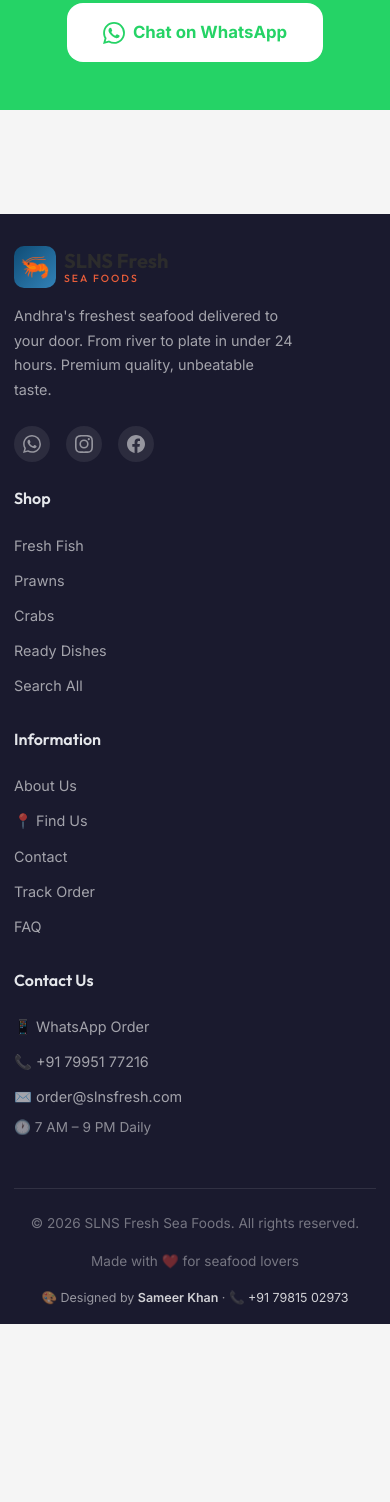
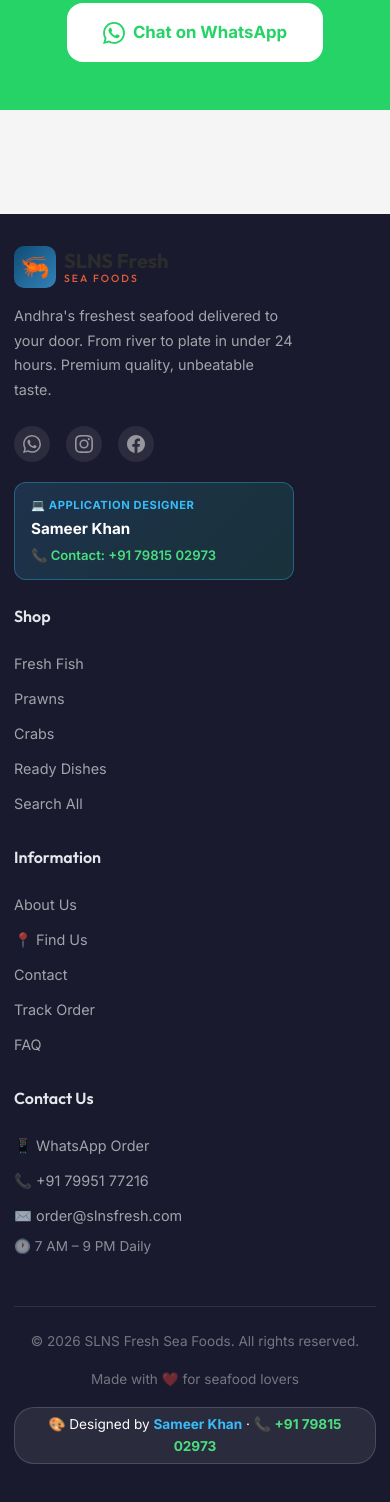
Before and after one commit to ifthekharahmad69-ship-it/SLNS-SEA-FOODS, a Next.js app: page / in a window 390 px wide. Shown: the part 6682-8184 px from the top of the page. Before the commit the page ends 8006 px from the top, so only its background shows below. Built offline with nearby package versions, Linux system fonts and the light colour scheme; no server answers.

Commit message:
feat: highlight designer promotion (Sameer Khan - 7981502973) in footer card and bottom bar with extra mobile padding

```diff
--- a/src/components/Footer.js
+++ b/src/components/Footer.js
@@ -33,6 +33,31 @@ export default function Footer() {
                 <svg width="18" height="18" fill="currentColor" viewBox="0 0 24 24">
                   <path d="M24 12.073c0-6.627-5.373-12-12-12s-12 5.373-12 12c0 5.99 4.388 10.954 10.125 11.854v-8.385H7.078v-3.47h3.047V9.43c0-3.007 1.792-4.669 4.533-4.669 1.312 0 2.686.235 2.686.235v2.953H15.83c-1.491 0-1.956.925-1.956 1.874v2.25h3.328l-.532 3.47h-2.796v8.385C19.612 23.027 24 18.062 24 12.073z" />
                 </svg>
+              </a>
+            </div>
+
+            {/* Designer Promotion Showcase Card */}
+            <div style={{
+              marginTop: '1.25rem',
+              padding: '0.85rem 1rem',
+              background: 'linear-gradient(135deg, rgba(56, 189, 248, 0.15), rgba(16, 185, 129, 0.15))',
+              border: '1px solid rgba(56, 189, 248, 0.35)',
+              borderRadius: '12px',
+              maxWidth: 280,
+            }}>
+              <div style={{ fontSize: '0.7rem', textTransform: 'uppercase', letterSpacing: '0.05em', color: '#38bdf8', fontWeight: 700 }}>
+                💻 Application Designer
+              </div>
+              <div style={{ fontSize: '0.95rem', fontWeight: 700, margin: '2px 0 4px', color: '#ffffff' }}>
+                Sameer Khan
+              </div>
+              <a
+                href="https://wa.me/917981502973?text=Hi%20Sameer%2C%20I%20want%20to%20build%20a%20website%2Fapp!"
+                target="_blank"
+                rel="noopener noreferrer"
+                style={{ fontSize: '0.82rem', color: '#4ade80', fontWeight: 600, textDecoration: 'none', display: 'flex', alignItems: 'center', gap: '4px' }}
+              >
+                📞 Contact: +91 79815 02973
               </a>
             </div>
           </div>
@@ -78,23 +103,23 @@ export default function Footer() {
         </div>
 
         {/* Bottom */}
-        <div className="footer-bottom">
+        <div className="footer-bottom" style={{ paddingBottom: 'calc(var(--mobile-nav-height, 64px) + 20px)' }}>
           <span>© 2026 SLNS Fresh Sea Foods. All rights reserved.</span>
           <span style={{ textAlign: 'center' }}>Made with ❤️ for seafood lovers</span>
-          <span style={{ fontSize: '0.78rem', color: 'rgba(255,255,255,0.55)' }}>
+          <span style={{ fontSize: '0.85rem', color: '#ffffff', background: 'rgba(255,255,255,0.08)', padding: '6px 14px', borderRadius: '20px', border: '1px solid rgba(255,255,255,0.15)' }}>
             🎨 Designed by{' '}
             <a
               href="https://wa.me/917981502973"
               target="_blank"
               rel="noopener noreferrer"
-              style={{ color: 'rgba(255,255,255,0.8)', fontWeight: 600, textDecoration: 'none' }}
+              style={{ color: '#38bdf8', fontWeight: 700, textDecoration: 'none' }}
             >
               Sameer Khan
             </a>
             {' '}· 📞{' '}
             <a
               href="tel:+917981502973"
-              style={{ color: 'rgba(255,255,255,0.8)', textDecoration: 'none' }}
+              style={{ color: '#4ade80', fontWeight: 700, textDecoration: 'none' }}
             >
               +91 79815 02973
             </a>
```
